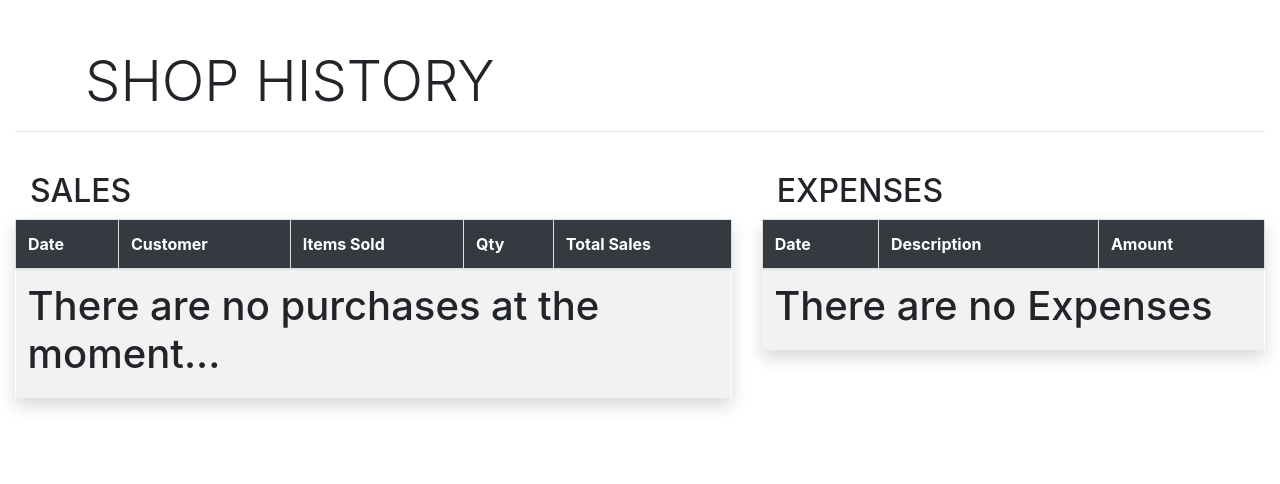
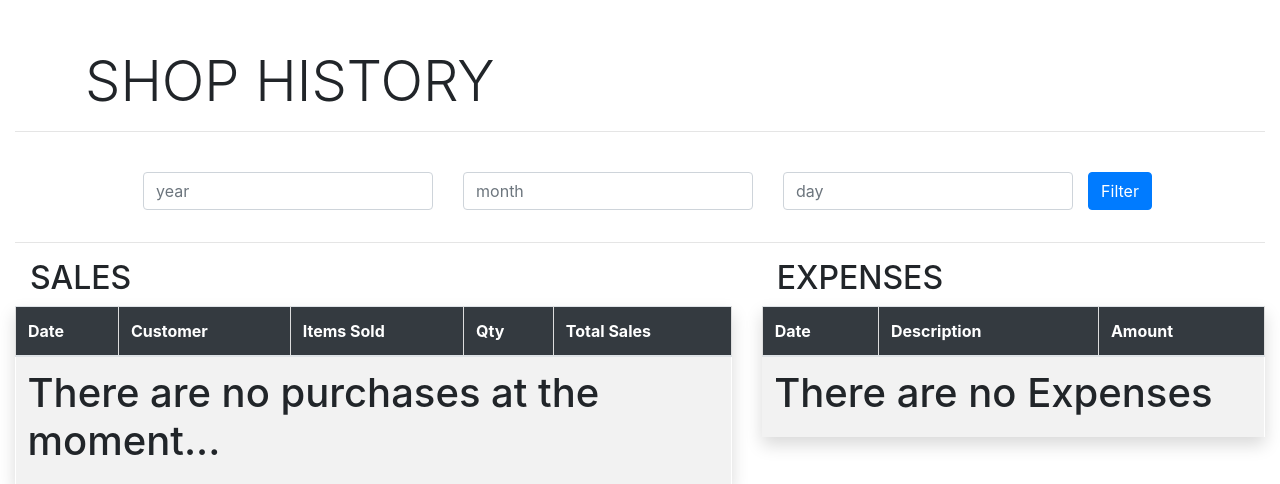
Before and after one commit to prince-cloud/pharmacy_pos, a Django app: page /history/ in a window 1280 px wide. Shown: the part 80-564 px from the top of the page. Run offline with Django 3.2, Linux system fonts and the light colour scheme; the visitor is signed in with stand-in values (Sample User, id 1); data that the repository does not hold is empty; some libraries are stand-ins or nearby versions; some web fonts are replaced.

Commit message:
Added filtering in history

```diff
--- a/shop/urls.py
+++ b/shop/urls.py
@@ -11,6 +11,9 @@ urlpatterns = [
     path('add-purchase/', views.add_purchase, name="add_purchase"),
     path('add-expenses/', views.add_expense, name="add_expense"),
     path('history/', views.history, name="history"),
+    path('history/<int:year>/', views.history, name="history"),
+    path('history/<int:year>/<int:month>/', views.history, name="history"),
+    path('history/<int:year>/<int:month>/<int:day>/', views.history, name="history"),
     path('login/', LoginView.as_view(), name="login"),
     path('logout/', LogoutView.as_view(), name="logout"),
     path('admin/', admin.site.urls, name='admin'),
--- a/shop/views.py
+++ b/shop/views.py
@@ -6,6 +6,7 @@ from django.contrib import messages
 from django.db.models import Q
 from django.contrib.auth.decorators import login_required
 import json
+import datetime
 from io import BytesIO
 from django.template.loader import get_template
 from django.http import FileResponse, HttpResponse
@@ -116,9 +117,20 @@ def add_purchase(request):
     return redirect('items_list')
 
 @login_required
-def history(request):
-    purchases = Purchase.objects.all()
-    expenses = Expense.objects.all()
+def history(request, year=None, month=None, day=None):
+    if year and month and day:
+        purchases = Purchase.objects.filter(date__year=year, date__month=month, date__day=day)
+        expenses = Expense.objects.filter(date__year=year, date__month=month, date__day=day)
+    elif year and month:
+        purchases = Purchase.objects.filter(date__year=year, date__month=month)
+        expenses = Expense.objects.filter(date__year=year, date__month=month)
+    elif year:
+        purchases = Purchase.objects.filter(date__year=year)
+        expenses = Expense.objects.filter(date__year=year)
+    else:
+        purchases = Purchase.objects.all()
+        expenses = Expense.objects.all()
+
     return render(
         request,
         'purchase_history.html',
@@ -130,6 +142,9 @@ def history(request):
             'product_item_purchase_form': ProductPurchaseForm(),
             'expenses': expenses,
             'expense_form': ExpenseForm(),
+            'year': year,
+            'month': month,
+            'day': day,
         }
     )
 
--- a/templates/purchase_history.html
+++ b/templates/purchase_history.html
@@ -7,6 +7,54 @@
     </div>
     <hr>
     <br>
+
+    <div class=" d-flex justify-content-center row pb-3">
+
+        <div class="col-3">
+            <input type="number" class="form-control" placeholder="year" id="year">
+        </div>
+        <div class="col-3">
+            <input type="number" class="form-control" placeholder="month" id="month">
+        </div>
+        <div class="col-3">
+            <input type="number" class="form-control" placeholder="day" id="day">
+        </div>
+        <div>
+            <button class="btn btn-primary" id="filter">Filter</button>
+        </div>
+        <script>
+            let year = document.getElementById("year");
+            let month = document.getElementById("month");
+            let day = document.getElementById("day");
+            let filter = document.getElementById("filter");
+
+            filter.addEventListener("click", function (e) {
+
+               let _year = parseInt(year.value);
+
+                let _month = parseInt(month.value);
+
+                let _day = parseInt(day.value);
+                alert(_year);
+                alert(_month);
+
+                alert("clicked");
+                let route = "{% url 'history' %}";
+                if (_year !== NaN && _year > 0) {
+                    route +=  + _year;
+                    if (_month !== NaN && _month > 0) {
+                        route += '/' + _month;
+                        if (_day !== NaN && _day > 0) {
+                            route += '/' + _day;
+                        }
+                    }
+                }
+                alert(route);
+                window.location = route;
+            });
+        </script>
+    </div>
+    <hr>
     <div class="row">
 
         <div class="col-md-7">
@@ -72,7 +120,7 @@
                 <tbody>
                     {% for expense in expenses %}
                     <tr>
-                       <td>{{ expense.date }}</td>
+                        <td>{{ expense.date }}</td>
 
                         <td>{{ expense.description }}</td>
 
```
